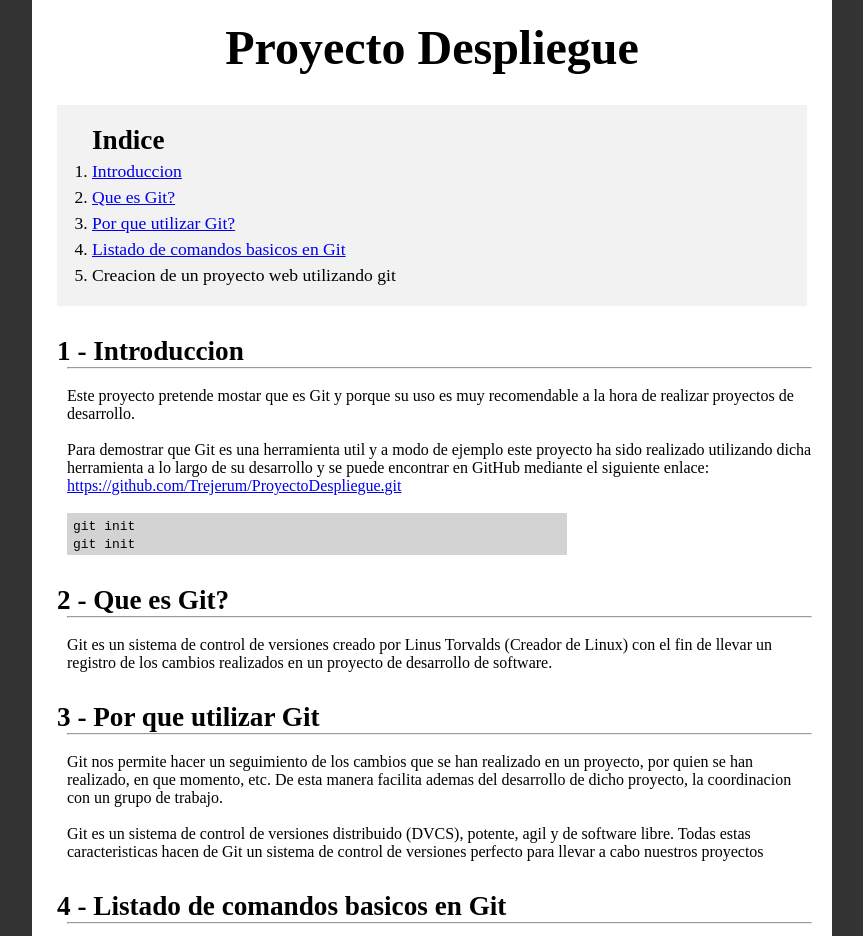
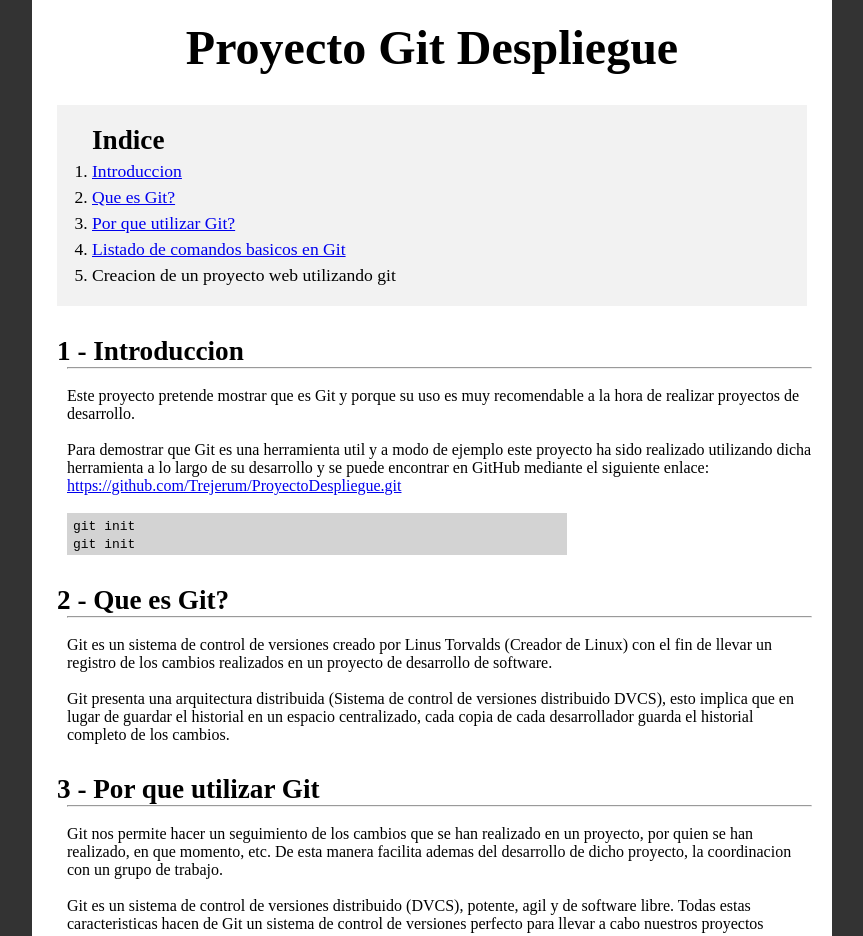
Before and after one commit to Trejerum/ProyectoDespliegue, a plain HTML site: page index.html in a window 1280 px wide. Shown: the top 936 px of the page, without its empty margins (208-1071 px from the left). Drawn offline with Linux system fonts and the light colour scheme.

Commit message:
Introduccion extended and errors corrected

```diff
--- a/index.html
+++ b/index.html
@@ -2,14 +2,14 @@
 <html lang="en" dir="ltr">
   <head>
     <meta charset="utf-8">
-    <title>Proyecto Despliegue</title>
+    <title>Proyecto Git Despliegue</title>
     <link rel="stylesheet" href="css/master.css">
   </head>
   <body>
     <div class="proyectoDespliegue">
       <div class="container">
         <header>
-          <h1>Proyecto Despliegue</h1>
+          <h1>Proyecto Git Despliegue</h1>
         </header>
         <div class="content-table">
           <h2>Indice</h2>
@@ -28,7 +28,7 @@
             <hr>
             <br>
             <p>
-              Este proyecto pretende mostar que es Git y porque su uso es muy
+              Este proyecto pretende mostrar que es Git y porque su uso es muy
               recomendable a la hora de realizar proyectos de desarrollo.
             </p>
             <br>
@@ -55,6 +55,13 @@
               Git es un sistema de control de versiones creado por Linus
               Torvalds (Creador de Linux) con el fin de llevar un registro de
               los cambios realizados en un proyecto de desarrollo de software.
+            </p>
+            <br>
+            <p>
+              Git presenta una arquitectura distribuida (Sistema de control de
+              versiones distribuido DVCS), esto implica que en lugar de guardar
+              el historial en un espacio centralizado, cada copia de cada desarrollador
+              guarda el historial completo de los cambios.
             </p>
           </section>
           <section id="porQueGit">
```
